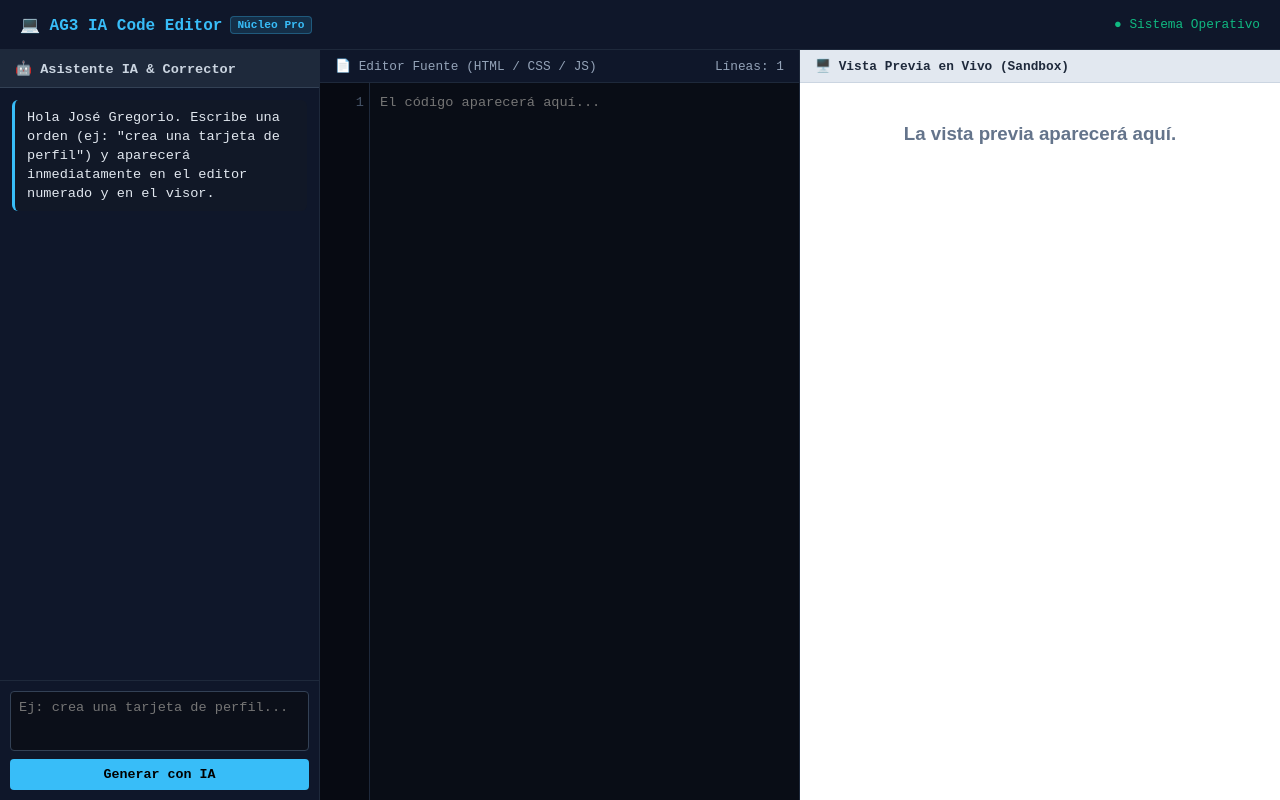
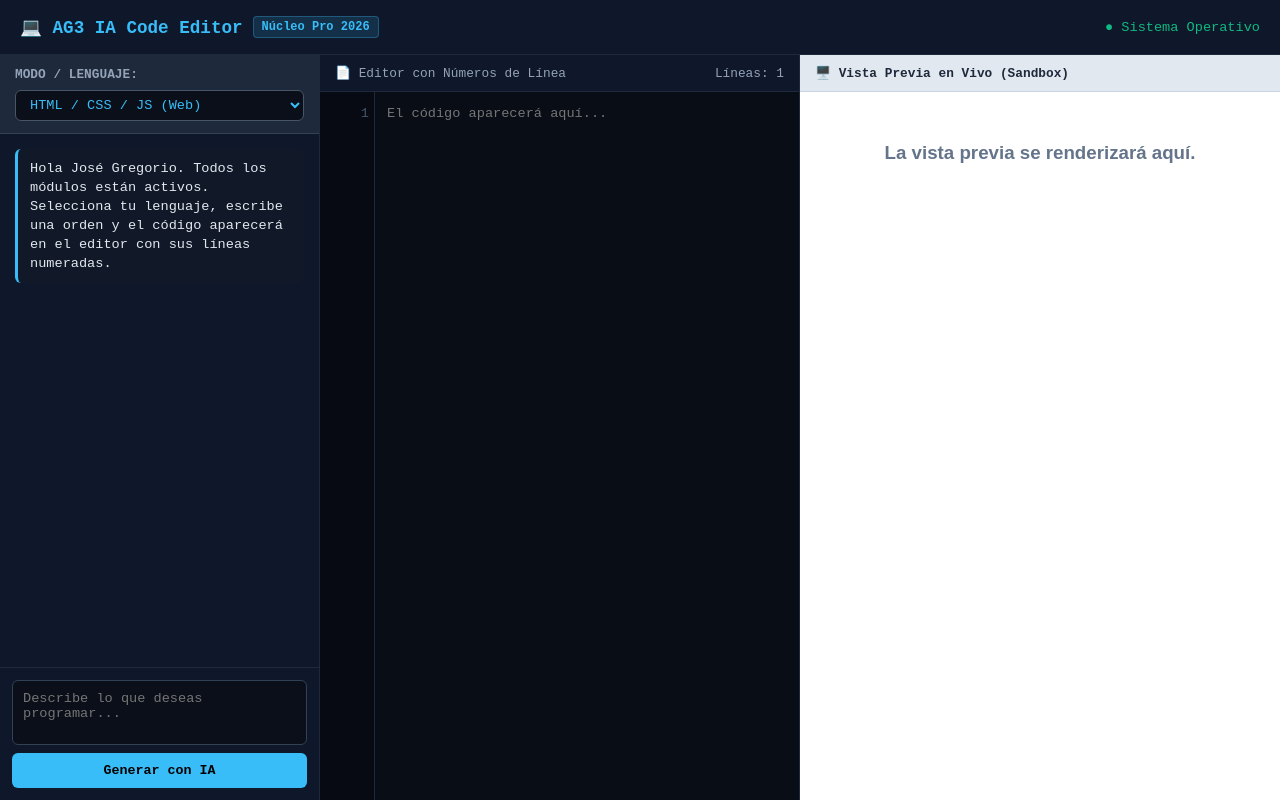
Before and after one commit to systemgregorypc/Ag3-Inteligencia-Artificial-, a plain HTML site: page index.html in a window 1280 px wide. Drawn offline with Linux system fonts and the light colour scheme.

Commit message:
Update index.html

```diff
--- a/index.html
+++ b/index.html
@@ -3,56 +3,78 @@
 <head>
     <meta charset="UTF-8">
     <meta name="viewport" content="width=device-width, initial-scale=1.0">
-    <title>AG3 IA Code — Editor Web & Núcleo IA</title>
+    <title>AG3 IA Code — Entorno de Programación | Génesis AI</title>
     <style>
         * { margin: 0; padding: 0; box-sizing: border-box; font-family: 'Courier New', Courier, monospace; }
         body { background: #0b0f19; color: #f8fafc; height: 100vh; display: flex; flex-direction: column; overflow: hidden; }
-        header { height: 50px; background: #0f172a; border-bottom: 1px solid #1e293b; display: flex; align-items: center; justify-content: space-between; padding: 0 20px; }
-        .logo { font-size: 1rem; font-weight: bold; color: #38bdf8; display: flex; align-items: center; gap: 8px; }
-        .logo span { background: rgba(56, 189, 248, 0.15); color: #38bdf8; font-size: 0.7rem; padding: 2px 6px; border-radius: 4px; border: 1px solid rgba(56, 189, 248, 0.3); }
-        .status-bar { font-size: 0.8rem; color: #10b981; }
-        .workspace { flex: 1; display: grid; grid-template-columns: 320px 1fr 1fr; height: calc(100vh - 50px); overflow: hidden; }
+        header { height: 55px; background: #0f172a; border-bottom: 1px solid #1e293b; display: flex; align-items: center; justify-content: space-between; padding: 0 20px; }
+        .logo { font-size: 1.1rem; font-weight: bold; color: #38bdf8; display: flex; align-items: center; gap: 10px; }
+        .logo span { background: rgba(56, 189, 248, 0.15); color: #38bdf8; font-size: 0.75rem; padding: 3px 8px; border-radius: 4px; border: 1px solid rgba(56, 189, 248, 0.3); }
+        .status-bar { font-size: 0.85rem; color: #10b981; }
+
+        .workspace { flex: 1; display: grid; grid-template-columns: 320px 1fr 1fr; height: calc(100vh - 55px); overflow: hidden; }
         @media (max-width: 1100px) { .workspace { grid-template-columns: 1fr 1fr; } .code-container-col { display: none; } }
+
+        /* Panel Izquierdo: Chat e IA */
         .ai-panel { background: #0f172a; border-right: 1px solid #1e293b; display: flex; flex-direction: column; }
-        .ai-header { padding: 10px 15px; background: #1e293b; font-size: 0.85rem; font-weight: bold; color: #cbd5e1; border-bottom: 1px solid #334155; }
-        .ai-messages { flex: 1; padding: 12px; overflow-y: auto; display: flex; flex-direction: column; gap: 10px; font-size: 0.85rem; }
-        .msg { padding: 8px 12px; border-radius: 6px; line-height: 1.4; word-break: break-word; }
+        .ai-header { padding: 12px 15px; background: #1e293b; border-bottom: 1px solid #334155; display: flex; flex-direction: column; gap: 8px; }
+        .ai-header select { background: #0b0f19; color: #38bdf8; border: 1px solid #475569; padding: 6px 10px; border-radius: 6px; font-size: 0.85rem; outline: none; }
+
+        .ai-messages { flex: 1; padding: 15px; overflow-y: auto; display: flex; flex-direction: column; gap: 12px; font-size: 0.85rem; }
+        .msg { padding: 10px 12px; border-radius: 6px; line-height: 1.4; word-break: break-word; }
         .msg.user { background: #1e293b; color: #38bdf8; }
         .msg.ai { background: #111827; color: #e2e8f0; border-left: 3px solid #38bdf8; }
-        .ai-input-area { padding: 10px; background: #0f172a; border-top: 1px solid #1e293b; display: flex; flex-direction: column; gap: 8px; }
-        .ai-input-area textarea { background: #0b0f19; border: 1px solid #334155; color: #fff; padding: 8px; border-radius: 4px; resize: none; height: 60px; font-size: 0.85rem; outline: none; }
+
+        .ai-input-area { padding: 12px; background: #0f172a; border-top: 1px solid #1e293b; display: flex; flex-direction: column; gap: 8px; }
+        .ai-input-area textarea { background: #0b0f19; border: 1px solid #334155; color: #fff; padding: 10px; border-radius: 6px; resize: none; height: 65px; font-size: 0.85rem; outline: none; }
         .ai-input-area textarea:focus { border-color: #38bdf8; }
-        .btn-run { background: #38bdf8; color: #000; border: none; padding: 8px; border-radius: 4px; font-weight: bold; cursor: pointer; transition: background 0.2s; }
+        .btn-run { background: #38bdf8; color: #000; border: none; padding: 10px; border-radius: 6px; font-weight: bold; cursor: pointer; transition: background 0.2s; }
         .btn-run:hover { background: #7dd3fc; }
+
+        /* Panel Central: Editor con números de línea (1 a 5000+) */
         .code-container-col { display: flex; flex-direction: column; background: #090d16; border-right: 1px solid #1e293b; }
-        .editor-toolbar { padding: 8px 15px; background: #0f172a; border-bottom: 1px solid #1e293b; font-size: 0.8rem; color: #94a3b8; display: flex; justify-content: space-between; align-items: center; }
+        .editor-toolbar { padding: 10px 15px; background: #0f172a; border-bottom: 1px solid #1e293b; font-size: 0.8rem; color: #94a3b8; display: flex; justify-content: space-between; align-items: center; }
         .editor-wrapper { flex: 1; display: flex; overflow: auto; position: relative; }
-        .line-numbers { width: 50px; background: #070a12; color: #475569; padding: 10px 5px; text-align: right; font-size: 0.85rem; line-height: 1.5; user-select: none; border-right: 1px solid #1e293b; }
-        #codeEditor { flex: 1; background: transparent; color: #34d399; border: none; padding: 10px; font-size: 0.85rem; line-height: 1.5; resize: none; outline: none; white-space: pre; overflow-x: auto; }
+        .line-numbers { width: 55px; background: #070a12; color: #475569; padding: 12px 5px; text-align: right; font-size: 0.85rem; line-height: 1.5; user-select: none; border-right: 1px solid #1e293b; }
+        #codeEditor { flex: 1; background: transparent; color: #34d399; border: none; padding: 12px; font-size: 0.85rem; line-height: 1.5; resize: none; outline: none; white-space: pre; overflow-x: auto; }
+
+        /* Panel Derecho: Visor en Vivo */
         .preview-panel { display: flex; flex-direction: column; background: #ffffff; }
-        .preview-header { padding: 8px 15px; background: #e2e8f0; color: #1e293b; font-size: 0.8rem; font-weight: bold; border-bottom: 1px solid #cbd5e1; }
+        .preview-header { padding: 10px 15px; background: #e2e8f0; color: #1e293b; font-size: 0.8rem; font-weight: bold; border-bottom: 1px solid #cbd5e1; display: flex; justify-content: space-between; align-items: center; }
         #livePreview { flex: 1; border: none; width: 100%; height: 100%; }
     </style>
 </head>
 <body>
     <header>
-        <div class="logo">💻 AG3 IA Code Editor <span>Núcleo Pro</span></div>
+        <div class="logo">💻 AG3 IA Code Editor <span>Núcleo Pro 2026</span></div>
         <div class="status-bar" id="statusText">● Sistema Operativo</div>
     </header>
+
     <div class="workspace">
+        <!-- Panel 1: Selector y Chat IA -->
         <div class="ai-panel">
-            <div class="ai-header">🤖 Asistente IA & Corrector</div>
+            <div class="ai-header">
+                <span style="font-size:0.8rem; color:#94a3b8; font-weight:bold;">MODO / LENGUAJE:</span>
+                <select id="langSelect">
+                    <option value="html">HTML / CSS / JS (Web)</option>
+                    <option value="python">Python (Lógica / Backend)</option>
+                    <option value="worker">Cloudflare Worker (API)</option>
+                    <option value="web3">Solidity / Web3 (Token A1X)</option>
+                </select>
+            </div>
             <div class="ai-messages" id="aiMessages">
-                <div class="msg ai">Hola José Gregorio. Escribe una orden (ej: "crea una tarjeta de perfil") y aparecerá inmediatamente en el editor numerado y en el visor.</div>
+                <div class="msg ai">Hola José Gregorio. Todos los módulos están activos. Selecciona tu lenguaje, escribe una orden y el código aparecerá en el editor con sus líneas numeradas.</div>
             </div>
             <div class="ai-input-area">
-                <textarea id="promptInput" placeholder="Ej: crea una tarjeta de perfil..."></textarea>
+                <textarea id="promptInput" placeholder="Describe lo que deseas programar..."></textarea>
                 <button class="btn-run" id="sendBtn">Generar con IA</button>
             </div>
         </div>
+
+        <!-- Panel 2: Editor Fuente (Líneas 1 a 5000+) -->
         <div class="code-container-col">
             <div class="editor-toolbar">
-                <span>📄 Editor Fuente (HTML / CSS / JS)</span>
+                <span>📄 Editor con Números de Línea</span>
                 <span id="lineCount">Líneas: 1</span>
             </div>
             <div class="editor-wrapper">
@@ -60,11 +82,16 @@
                 <textarea id="codeEditor" spellcheck="false" placeholder="El código aparecerá aquí..."></textarea>
             </div>
         </div>
+
+        <!-- Panel 3: Visor en Vivo -->
         <div class="preview-panel">
-            <div class="preview-header">🖥️ Vista Previa en Vivo (Sandbox)</div>
-            <iframe id="livePreview" srcdoc="<h3 style='font-family:sans-serif; text-align:center; margin-top:40px; color:#64748b;'>La vista previa aparecerá aquí.</h3>"></iframe>
+            <div class="preview-header">
+                <span>🖥️ Vista Previa en Vivo (Sandbox)</span>
+            </div>
+            <iframe id="livePreview" srcdoc="<h3 style='font-family:sans-serif; text-align:center; margin-top:50px; color:#64748b;'>La vista previa se renderizará aquí.</h3>"></iframe>
         </div>
     </div>
+
     <script>
         const promptInput = document.getElementById('promptInput');
         const sendBtn = document.getElementById('sendBtn');
@@ -74,6 +101,7 @@
         const lineCount = document.getElementById('lineCount');
         const livePreview = document.getElementById('livePreview');
         const statusText = document.getElementById('statusText');
+        const langSelect = document.getElementById('langSelect');
 
         function updateLineNumbers() {
             const lines = codeEditor.value.split('\n').length;
@@ -85,7 +113,9 @@
 
         codeEditor.addEventListener('input', () => {
             updateLineNumbers();
-            livePreview.srcdoc = codeEditor.value;
+            if (langSelect.value === 'html') {
+                livePreview.srcdoc = codeEditor.value;
+            }
         });
         codeEditor.addEventListener('scroll', () => { lineNumbers.scrollTop = codeEditor.scrollTop; });
 
@@ -99,27 +129,33 @@
 
         async function handleGenerate() {
             const text = promptInput.value.trim();
+            const selectedLang = langSelect.value;
             if (!text || sendBtn.disabled) return;
 
             appendMsg('user', text);
             promptInput.value = '';
             sendBtn.disabled = true;
-            statusText.textContent = "● Procesando...";
+            statusText.textContent = "● Procesando en el núcleo...";
             statusText.style.color = "#f59e0b";
 
             try {
                 const response = await fetch('https://ag3-code-api.genesis-ia.workers.dev/', {
                     method: 'POST',
                     headers: { 'Content-Type': 'application/json' },
-                    body: JSON.stringify({ prompt: text, language: 'html' })
+                    body: JSON.stringify({ prompt: text, language: selectedLang })
                 });
 
                 const data = await response.json();
                 if (response.ok && data.success) {
                     codeEditor.value = data.code;
                     updateLineNumbers();
-                    livePreview.srcdoc = data.code;
-                    appendMsg('ai', '✅ Código cargado en el editor y renderizado con éxito.');
+
+                    if (selectedLang === 'html') {
+                        livePreview.srcdoc = data.code;
+                    } else {
+                        livePreview.srcdoc = `<div style="font-family:sans-serif; padding:20px; color:#1e293b;"><h3>Código (${selectedLang.toUpperCase()}) generado con éxito:</h3><pre style="background:#f1f5f9; padding:10px; border-radius:6px; overflow:auto; font-size:0.8rem; margin-top:10px;"><code>${data.code}</code></pre></div>`;
+                    }
+                    appendMsg('ai', `✅ Código en ${selectedLang.toUpperCase()} generado y cargado en el editor.`);
                 } else {
                     appendMsg('ai', '❌ Error: ' + (data.error || 'No se pudo generar.'));
                 }
```
